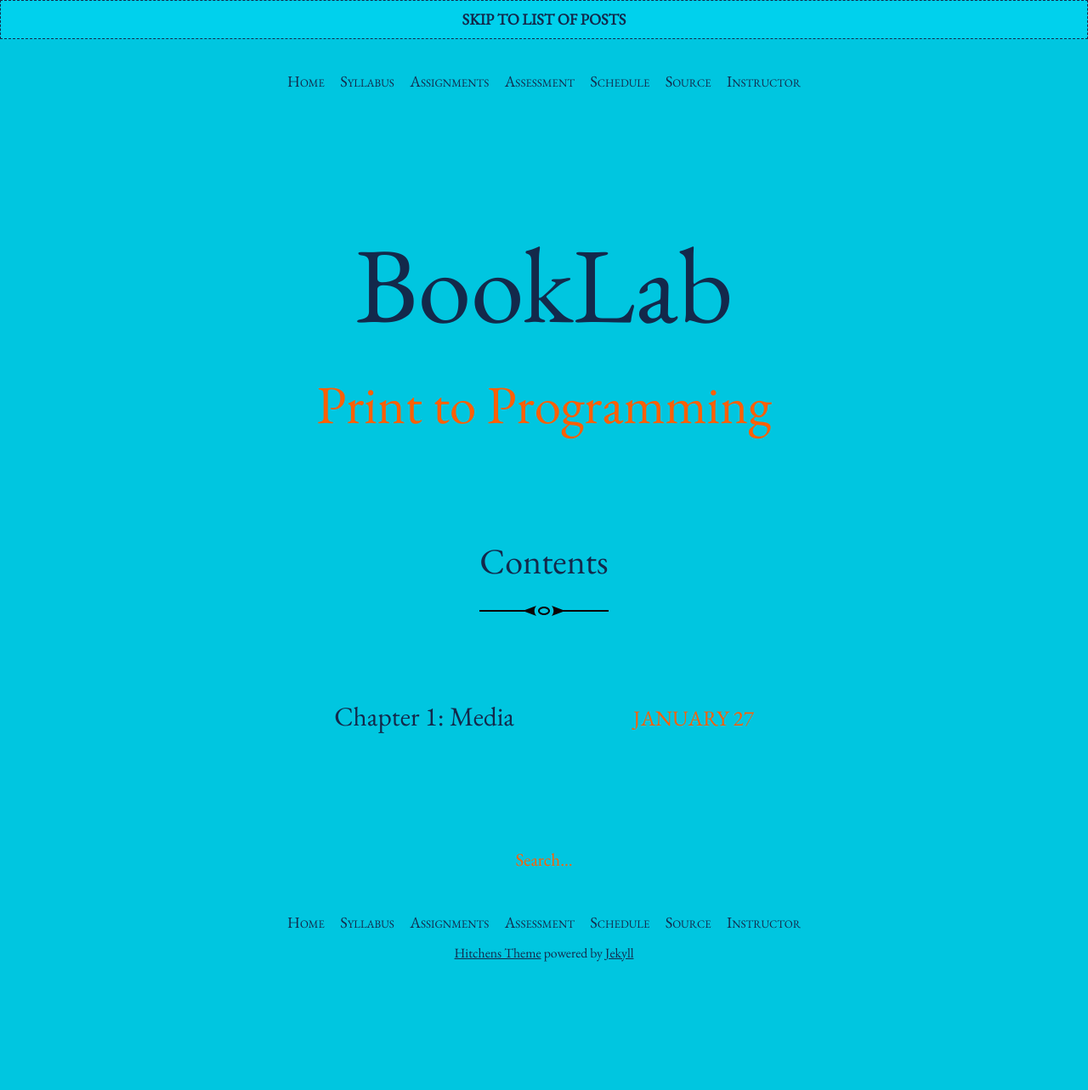
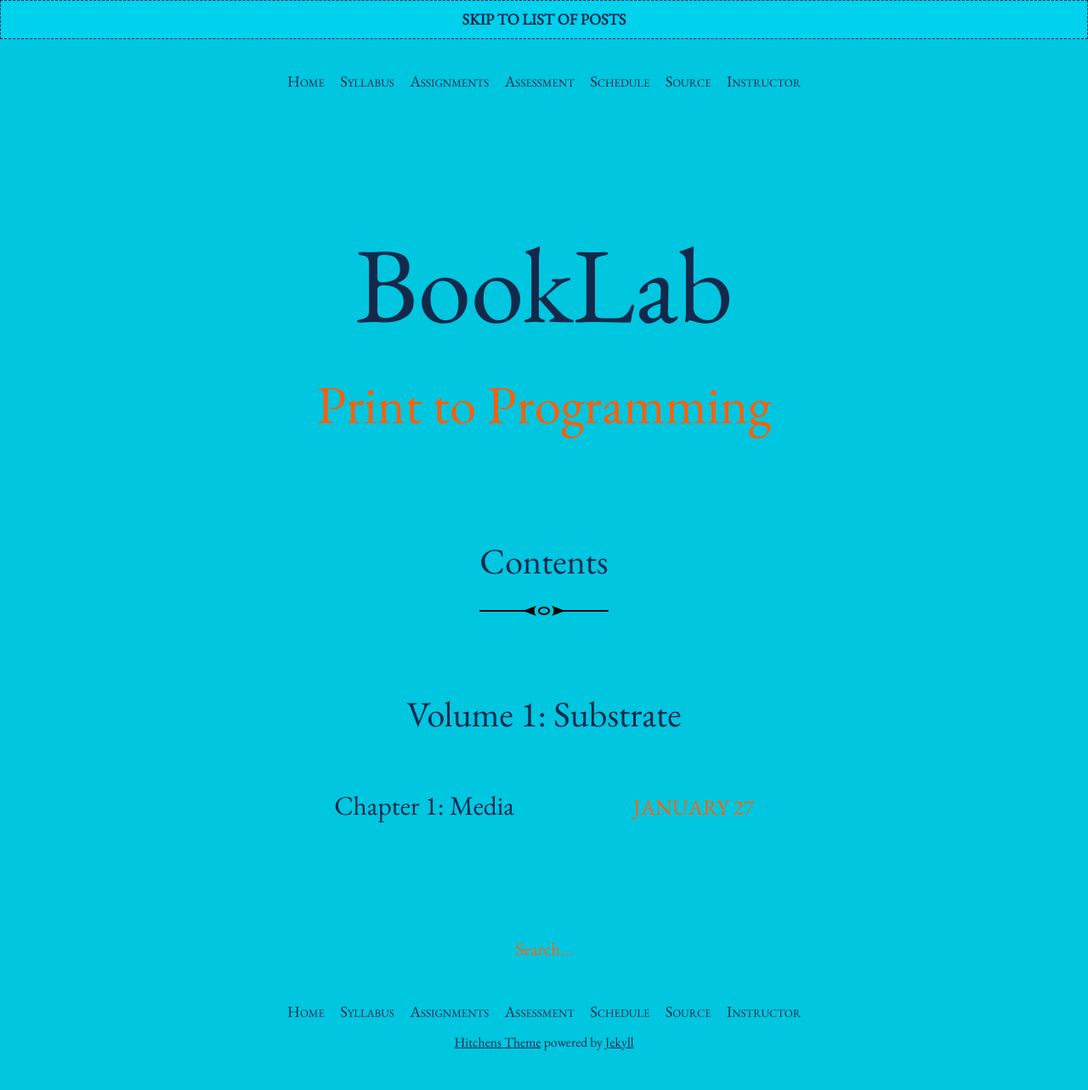
Before and after one commit to rccordell/s25bl, a Jekyll site: the page built from index.html, in a window 1280 px wide. Shown: the whole page at 85% size. Built offline with Jekyll 4.4.1, drawn with Linux system fonts in a browser that asks for light colours; the list of posts is cut into pages by our own code; before the commit the page ends 1178 px from its top, so only the background shows below that.

Commit message:
add volumes

```diff
--- a/_layouts/home.html
+++ b/_layouts/home.html
@@ -32,6 +32,8 @@ layout: default
     {% endif %}
   </h1>
 
+<h2>Volume 1: Substrate</h2>
+
   <ul class="post-list">
 		<li><a href="{{site.baseurl}}/schedule/chapter1-media" class="post-link">
 			<div class="post-link__heading">
```
Also changed, not shown: schedule/toc.md (renamed from schedule/table-of-contents.md).
